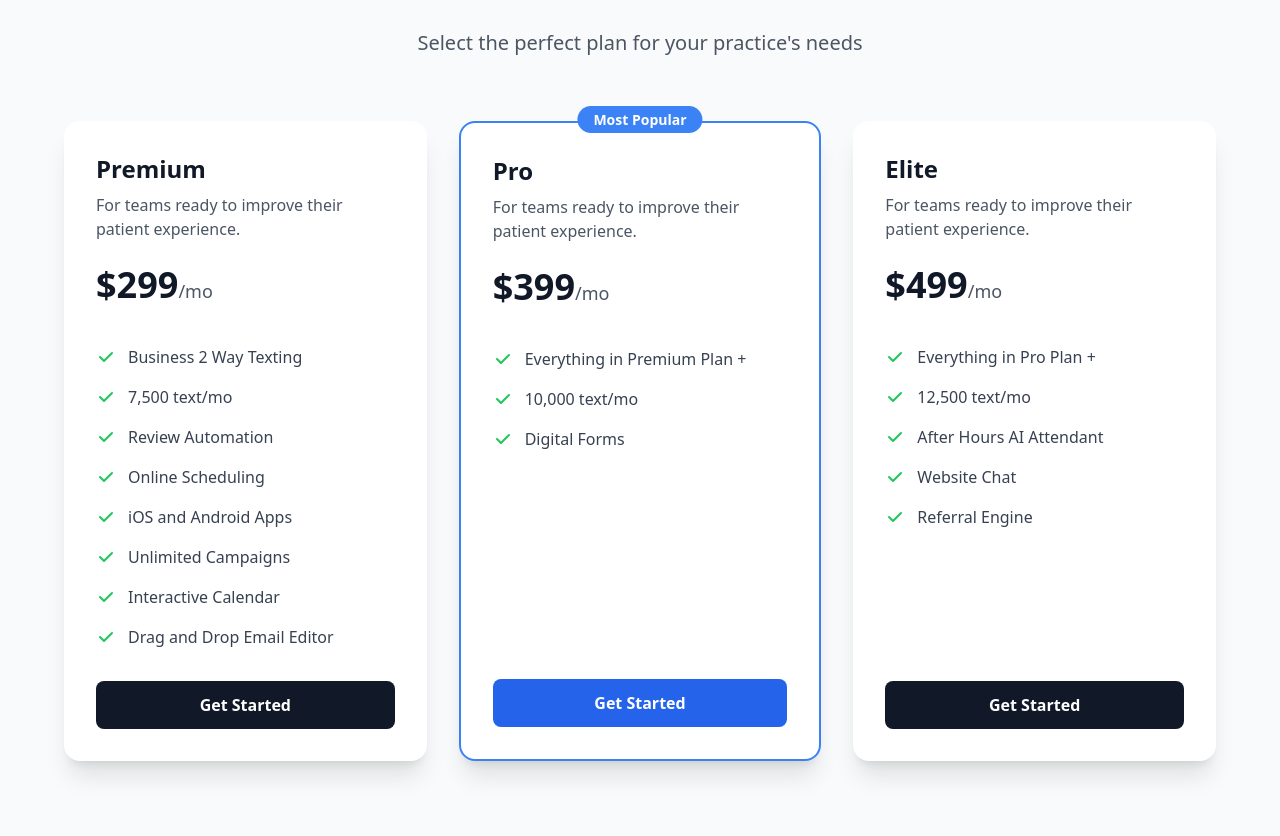
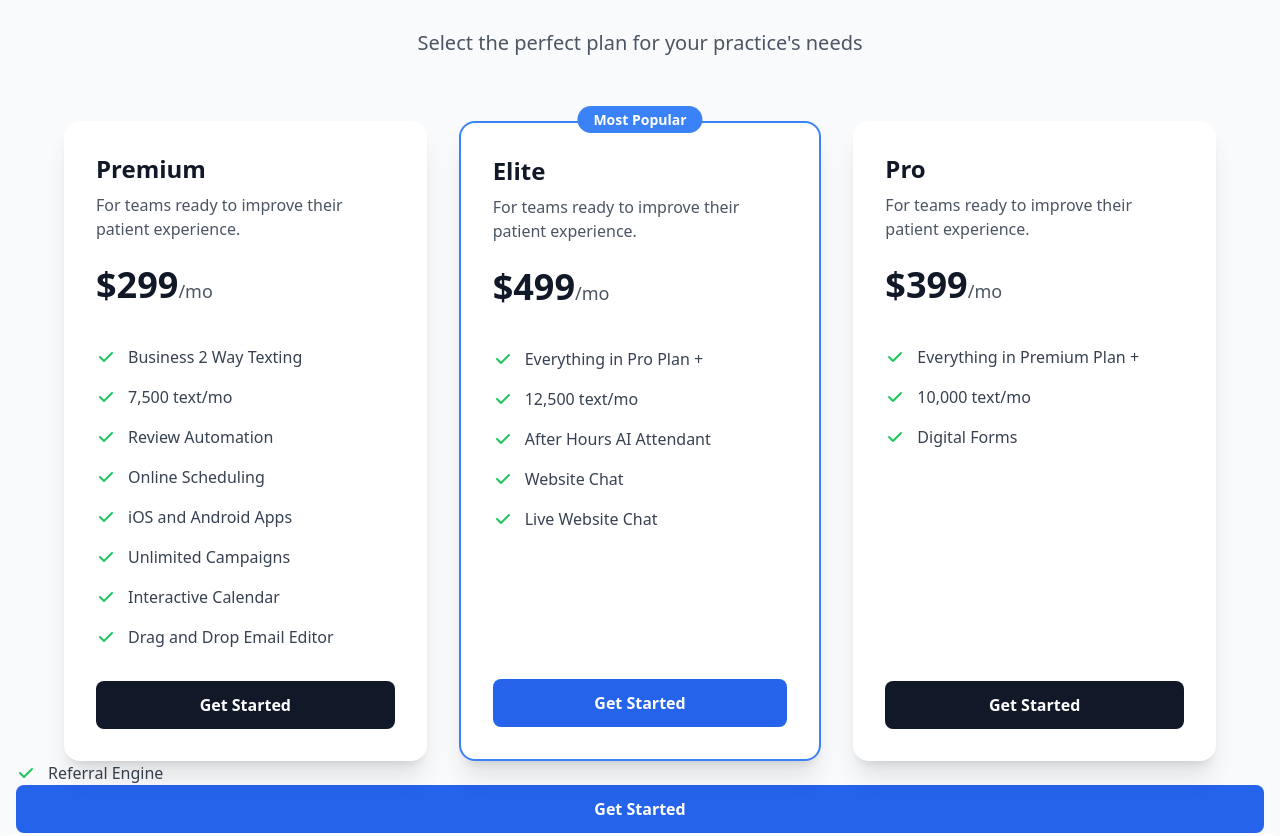
Before and after one commit to sparks1975/AIWebsites2, a website built with Vite: page features.html in a window 1280 px wide. Shown: the part 6827-7663 px from the top of the page. Built offline with nearby package versions, Linux system fonts and the light colour scheme.

Commit message:
pricing updates

```diff
--- a/features.html
+++ b/features.html
@@ -1223,11 +1223,57 @@
             </button>
           </div>
 
-          <!-- Pro Plan -->
+          <!-- Elite Plan (Most Popular - Center Position) -->
           <div class="bg-white rounded-2xl shadow-xl p-8 relative fade-up delay-200 border-2 border-blue-500 flex flex-col h-full">
             <div class="absolute -top-4 left-1/2 transform -translate-x-1/2">
               <span class="bg-blue-500 text-white px-4 py-1 rounded-full text-sm font-semibold">Most Popular</span>
             </div>
+            <div class="mb-8">
+              <h3 class="text-2xl font-bold text-gray-900 mb-2">Elite</h3>
+              <p class="text-gray-600 mb-6">For teams ready to improve their patient experience.</p>
+              <div class="text-4xl font-bold text-gray-900 mb-2">$499<span class="text-lg font-normal text-gray-600">/mo</span></div>
+            </div>
+
+            <ul class="space-y-4 mb-8 flex-grow">
+              <li class="flex items-start gap-3">
+                <svg class="w-5 h-5 text-green-500 mt-0.5 flex-shrink-0" fill="currentColor" viewBox="0 0 20 20">
+                  <path fill-rule="evenodd" d="M16.707 5.293a1 1 0 010 1.414l-8 8a1 1 0 01-1.414 0l-4-4a1 1 0 011.414-1.414L8 12.586l7.293-7.293a1 1 0 011.414 0z" clip-rule="evenodd"></path>
+                </svg>
+                <span class="text-gray-700 font-medium">Everything in Pro Plan +</span>
+              </li>
+              <li class="flex items-start gap-3">
+                <svg class="w-5 h-5 text-green-500 mt-0.5 flex-shrink-0" fill="currentColor" viewBox="0 0 20 20">
+                  <path fill-rule="evenodd" d="M16.707 5.293a1 1 0 010 1.414l-8 8a1 1 0 01-1.414 0l-4-4a1 1 0 011.414-1.414L8 12.586l7.293-7.293a1 1 0 011.414 0z" clip-rule="evenodd"></path>
+                </svg>
+                <span class="text-gray-700">12,500 text/mo</span>
+              </li>
+              <li class="flex items-start gap-3">
+                <svg class="w-5 h-5 text-green-500 mt-0.5 flex-shrink-0" fill="currentColor" viewBox="0 0 20 20">
+                  <path fill-rule="evenodd" d="M16.707 5.293a1 1 0 010 1.414l-8 8a1 1 0 01-1.414 0l-4-4a1 1 0 011.414-1.414L8 12.586l7.293-7.293a1 1 0 011.414 0z" clip-rule="evenodd"></path>
+                </svg>
+                <span class="text-gray-700">After Hours AI Attendant</span>
+              </li>
+              <li class="flex items-start gap-3">
+                <svg class="w-5 h-5 text-green-500 mt-0.5 flex-shrink-0" fill="currentColor" viewBox="0 0 20 20">
+                  <path fill-rule="evenodd" d="M16.707 5.293a1 1 0 010 1.414l-8 8a1 1 0 01-1.414 0l-4-4a1 1 0 011.414-1.414L8 12.586l7.293-7.293a1 1 0 011.414 0z" clip-rule="evenodd"></path>
+                </svg>
+                <span class="text-gray-700">Website Chat</span>
+              </li>
+              <li class="flex items-start gap-3">
+                <svg class="w-5 h-5 text-green-500 mt-0.5 flex-shrink-0" fill="currentColor" viewBox="0 0 20 20">
+                  <path fill-rule="evenodd" d="M16.707 5.293a1 1 0 010 1.414l-8 8a1 1 0 01-1.414 0l-4-4a1 1 0 011.414-1.414L8 12.586l7.293-7.293a1 1 0 011.414 0z" clip-rule="evenodd"></path>
+                </svg>
+                <span class="text-gray-700">Live Website Chat</span>
+              </li>
+            </ul>
+
+            <button class="w-full bg-blue-600 text-white font-semibold py-3 px-6 rounded-lg hover:bg-blue-700 transition-colors duration-200">
+              Get Started
+            </button>
+          </div>
+
+          <!-- Pro Plan -->
+          <div class="bg-white rounded-2xl shadow-xl p-8 relative fade-up delay-400 flex flex-col h-full">
             <div class="mb-8">
               <h3 class="text-2xl font-bold text-gray-900 mb-2">Pro</h3>
               <p class="text-gray-600 mb-6">For teams ready to improve their patient experience.</p>
@@ -1255,44 +1301,11 @@
               </li>
             </ul>
 
-            <button class="w-full bg-blue-600 text-white font-semibold py-3 px-6 rounded-lg hover:bg-blue-700 transition-colors duration-200">
+            <button class="w-full bg-gray-900 text-white font-semibold py-3 px-6 rounded-lg hover:bg-gray-800 transition-colors duration-200">
               Get Started
             </button>
           </div>
-
-          <!-- Elite Plan -->
-          <div class="bg-white rounded-2xl shadow-xl p-8 relative fade-up delay-400 flex flex-col h-full">
-            <div class="mb-8">
-              <h3 class="text-2xl font-bold text-gray-900 mb-2">Elite</h3>
-              <p class="text-gray-600 mb-6">For teams ready to improve their patient experience.</p>
-              <div class="text-4xl font-bold text-gray-900 mb-2">$499<span class="text-lg font-normal text-gray-600">/mo</span></div>
-            </div>
-
-            <ul class="space-y-4 mb-8 flex-grow">
-              <li class="flex items-start gap-3">
-                <svg class="w-5 h-5 text-green-500 mt-0.5 flex-shrink-0" fill="currentColor" viewBox="0 0 20 20">
-                  <path fill-rule="evenodd" d="M16.707 5.293a1 1 0 010 1.414l-8 8a1 1 0 01-1.414 0l-4-4a1 1 0 011.414-1.414L8 12.586l7.293-7.293a1 1 0 011.414 0z" clip-rule="evenodd"></path>
-                </svg>
-                <span class="text-gray-700 font-medium">Everything in Pro Plan +</span>
-              </li>
-              <li class="flex items-start gap-3">
-                <svg class="w-5 h-5 text-green-500 mt-0.5 flex-shrink-0" fill="currentColor" viewBox="0 0 20 20">
-                  <path fill-rule="evenodd" d="M16.707 5.293a1 1 0 010 1.414l-8 8a1 1 0 01-1.414 0l-4-4a1 1 0 011.414-1.414L8 12.586l7.293-7.293a1 1 0 011.414 0z" clip-rule="evenodd"></path>
-                </svg>
-                <span class="text-gray-700">12,500 text/mo</span>
-              </li>
-              <li class="flex items-start gap-3">
-                <svg class="w-5 h-5 text-green-500 mt-0.5 flex-shrink-0" fill="currentColor" viewBox="0 0 20 20">
-                  <path fill-rule="evenodd" d="M16.707 5.293a1 1 0 010 1.414l-8 8a1 1 0 01-1.414 0l-4-4a1 1 0 011.414-1.414L8 12.586l7.293-7.293a1 1 0 011.414 0z" clip-rule="evenodd"></path>
-                </svg>
-                <span class="text-gray-700">After Hours AI Attendant</span>
-              </li>
-              <li class="flex items-start gap-3">
-                <svg class="w-5 h-5 text-green-500 mt-0.5 flex-shrink-0" fill="currentColor" viewBox="0 0 20 20">
-                  <path fill-rule="evenodd" d="M16.707 5.293a1 1 0 010 1.414l-8 8a1 1 0 01-1.414 0l-4-4a1 1 0 011.414-1.414L8 12.586l7.293-7.293a1 1 0 011.414 0z" clip-rule="evenodd"></path>
-                </svg>
-                <span class="text-gray-700">Website Chat</span>
-              </li>
+        </div>
               <li class="flex items-start gap-3">
                 <svg class="w-5 h-5 text-green-500 mt-0.5 flex-shrink-0" fill="currentColor" viewBox="0 0 20 20">
                   <path fill-rule="evenodd" d="M16.707 5.293a1 1 0 010 1.414l-8 8a1 1 0 01-1.414 0l-4-4a1 1 0 011.414-1.414L8 12.586l7.293-7.293a1 1 0 011.414 0z" clip-rule="evenodd"></path>
@@ -1301,11 +1314,13 @@
               </li>
             </ul>
 
-            <button class="w-full bg-gray-900 text-white font-semibold py-3 px-6 rounded-lg hover:bg-gray-800 transition-colors duration-200">
+            <button class="w-full bg-blue-600 text-white font-semibold py-3 px-6 rounded-lg hover:bg-blue-700 transition-colors duration-200">
               Get Started
             </button>
           </div>
-        </div>
+
+          <!-- Pro Plan -->
+          <div class="bg-white rounded-2xl shadow-xl p-8 relative fade-up delay-400 flex flex-col h-full">
 
 
         <!-- Additional Enhancements Section -->
```
